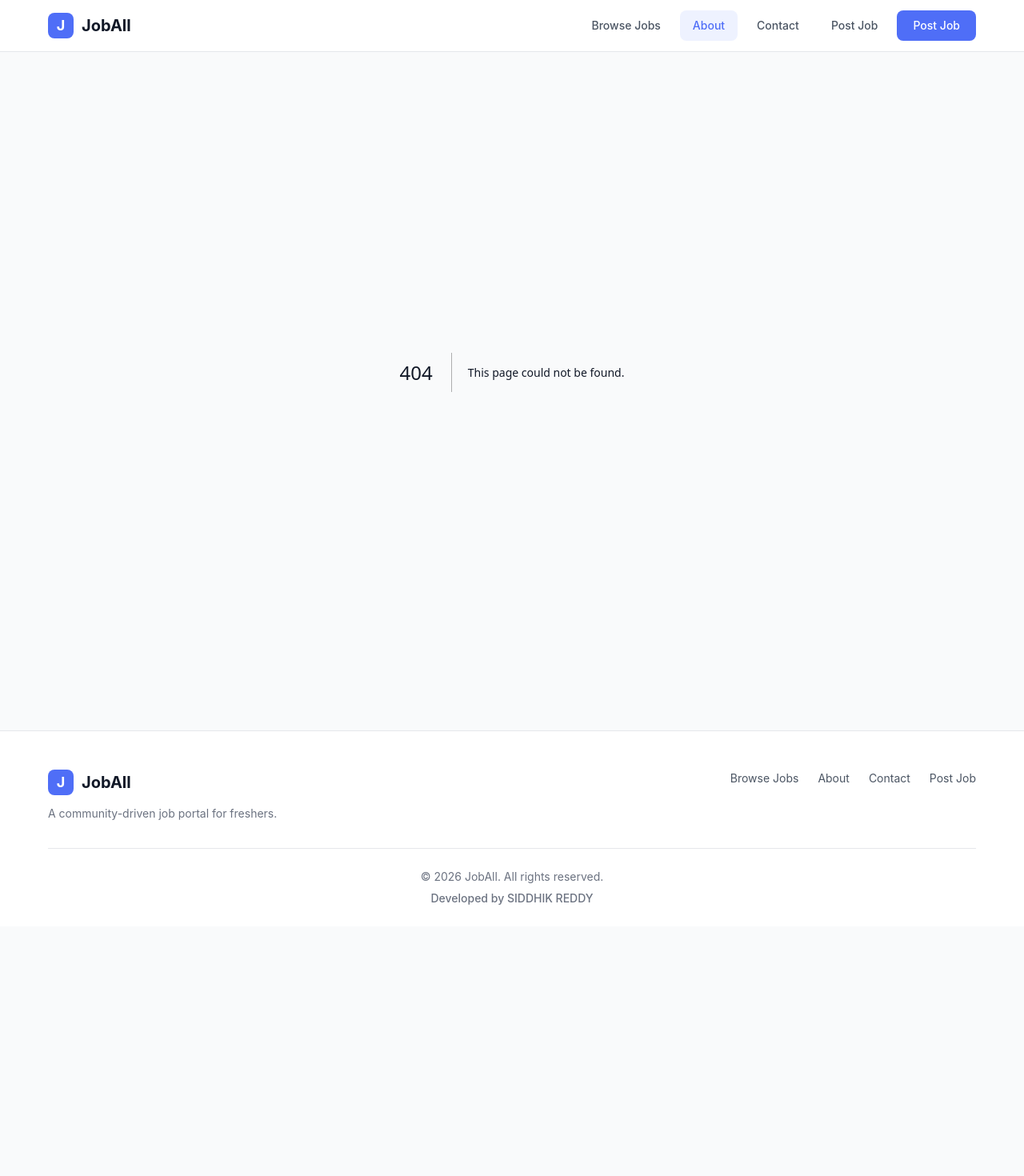
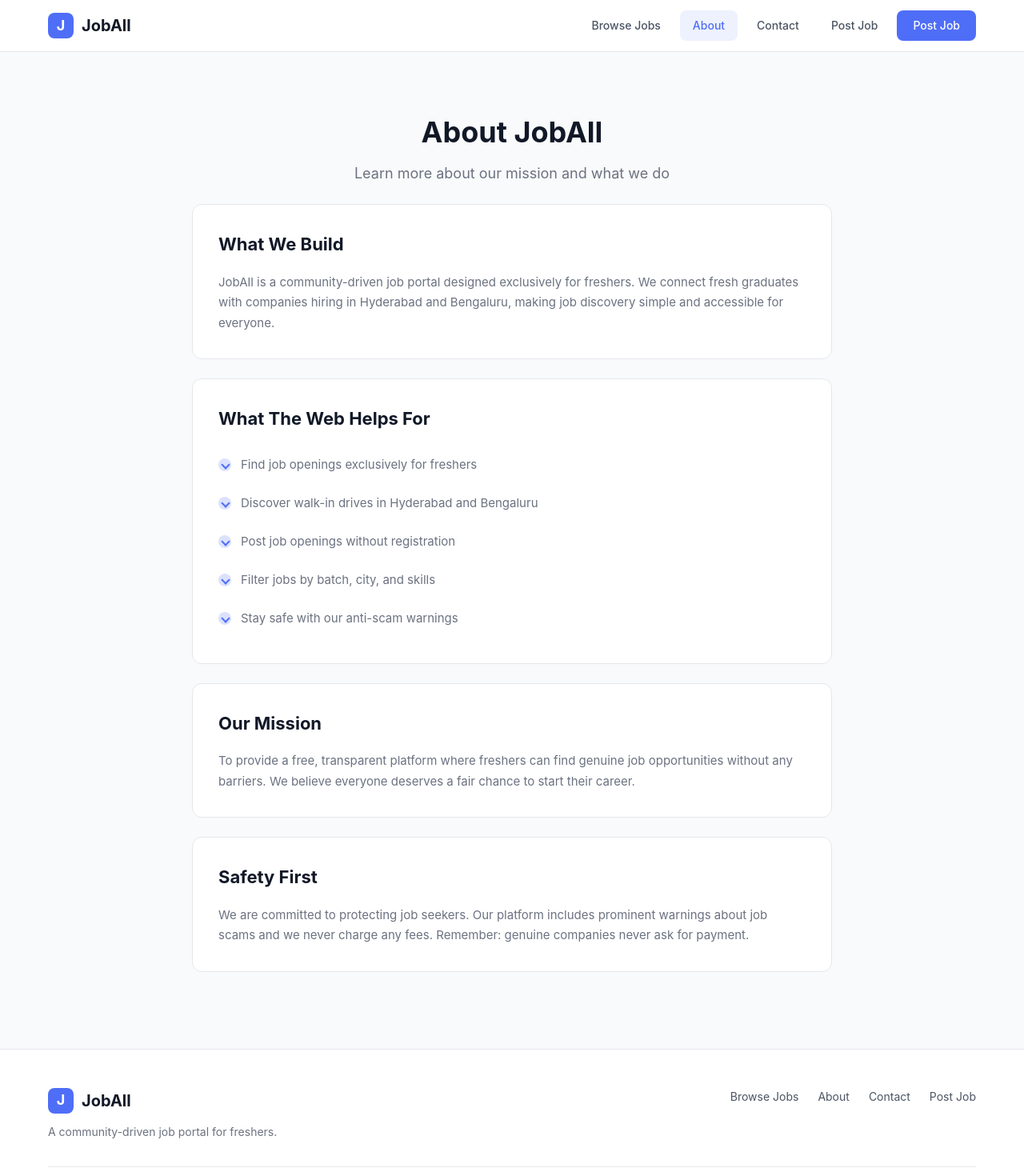
Before and after one commit to seeubot/joball, a Next.js app in the folder frontend/: page /about in a window 1280 px wide. Before the commit this address had no page. Shown: the top 1470 px of the page at 80% size. Before the commit the page ends 1158 px from the top, so only its background shows below. Built offline with nearby package versions, Linux system fonts and the light colour scheme.

Commit message:
Create about.js

```diff
--- /dev/null
+++ b/frontend/pages/about.js
@@ -0,0 +1,138 @@
+import Link from 'next/link';
+
+export default function About() {
+  return (
+    <div className="container">
+      <div className="page-header">
+        <h1>About JobAll</h1>
+        <p>Learn more about our mission and what we do</p>
+      </div>
+
+      <div className="about-content">
+        <section className="about-section">
+          <h2>What We Build</h2>
+          <p>
+            JobAll is a community-driven job portal designed exclusively for freshers.
+            We connect fresh graduates with companies hiring in Hyderabad and Bengaluru,
+            making job discovery simple and accessible for everyone.
+          </p>
+        </section>
+
+        <section className="about-section">
+          <h2>What The Web Helps For</h2>
+          <ul className="help-list">
+            <li>Find job openings exclusively for freshers</li>
+            <li>Discover walk-in drives in Hyderabad and Bengaluru</li>
+            <li>Post job openings without registration</li>
+            <li>Filter jobs by batch, city, and skills</li>
+            <li>Stay safe with our anti-scam warnings</li>
+          </ul>
+        </section>
+
+        <section className="about-section">
+          <h2>Our Mission</h2>
+          <p>
+            To provide a free, transparent platform where freshers can find
+            genuine job opportunities without any barriers. We believe everyone
+            deserves a fair chance to start their career.
+          </p>
+        </section>
+
+        <section className="about-section">
+          <h2>Safety First</h2>
+          <p>
+            We are committed to protecting job seekers. Our platform includes
+            prominent warnings about job scams and we never charge any fees.
+            Remember: genuine companies never ask for payment.
+          </p>
+        </section>
+      </div>
+
+      <style jsx>{`
+        .page-header {
+          text-align: center;
+          padding: 48px 20px 24px;
+        }
+        .page-header h1 {
+          font-size: 36px;
+          font-weight: 700;
+          color: #111827;
+          margin-bottom: 8px;
+        }
+        .page-header p {
+          color: #6b7280;
+          font-size: 18px;
+        }
+
+        .about-content {
+          max-width: 800px;
+          margin: 0 auto;
+        }
+
+        .about-section {
+          background: white;
+          border: 1px solid #e5e7eb;
+          border-radius: 12px;
+          padding: 32px;
+          margin-bottom: 24px;
+        }
+        .about-section h2 {
+          font-size: 22px;
+          font-weight: 700;
+          color: #111827;
+          margin-bottom: 16px;
+        }
+        .about-section p {
+          color: #6b7280;
+          font-size: 15px;
+          line-height: 1.7;
+        }
+
+        .help-list {
+          list-style: none;
+          padding: 0;
+          margin: 0;
+        }
+        .help-list li {
+          padding: 12px 0;
+          padding-left: 28px;
+          position: relative;
+          color: #6b7280;
+          font-size: 15px;
+        }
+        .help-list li::before {
+          content: '';
+          position: absolute;
+          left: 0;
+          top: 50%;
+          transform: translateY(-50%);
+          width: 16px;
+          height: 16px;
+          background: #4f6ef7;
+          border-radius: 50%;
+          opacity: 0.2;
+        }
+        .help-list li::after {
+          content: '';
+          position: absolute;
+          left: 5px;
+          top: 50%;
+          transform: translateY(-50%) rotate(45deg);
+          width: 6px;
+          height: 6px;
+          border-right: 2px solid #4f6ef7;
+          border-bottom: 2px solid #4f6ef7;
+        }
+
+        @media (max-width: 768px) {
+          .page-header h1 {
+            font-size: 28px;
+          }
+          .about-section {
+            padding: 24px;
+          }
+        }
+      `}</style>
+    </div>
+  );
+}
```
